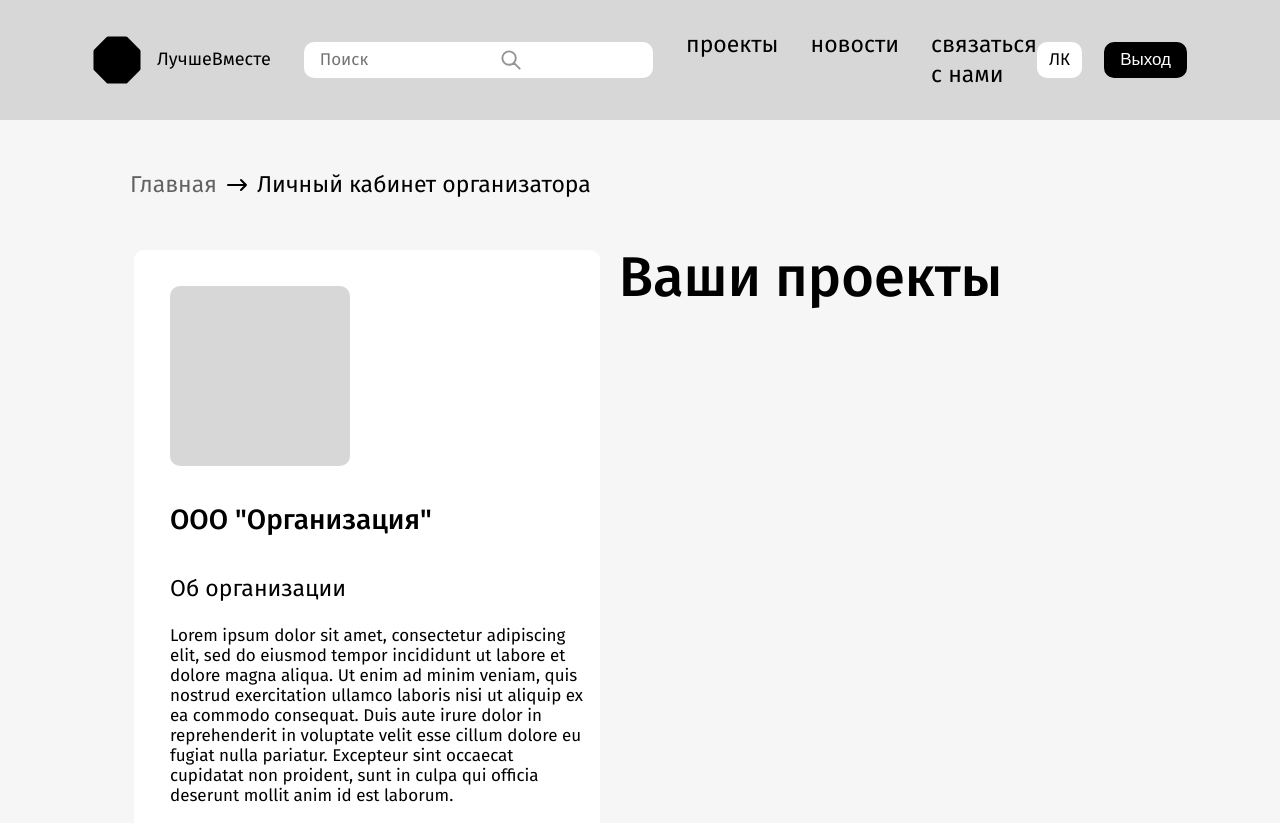
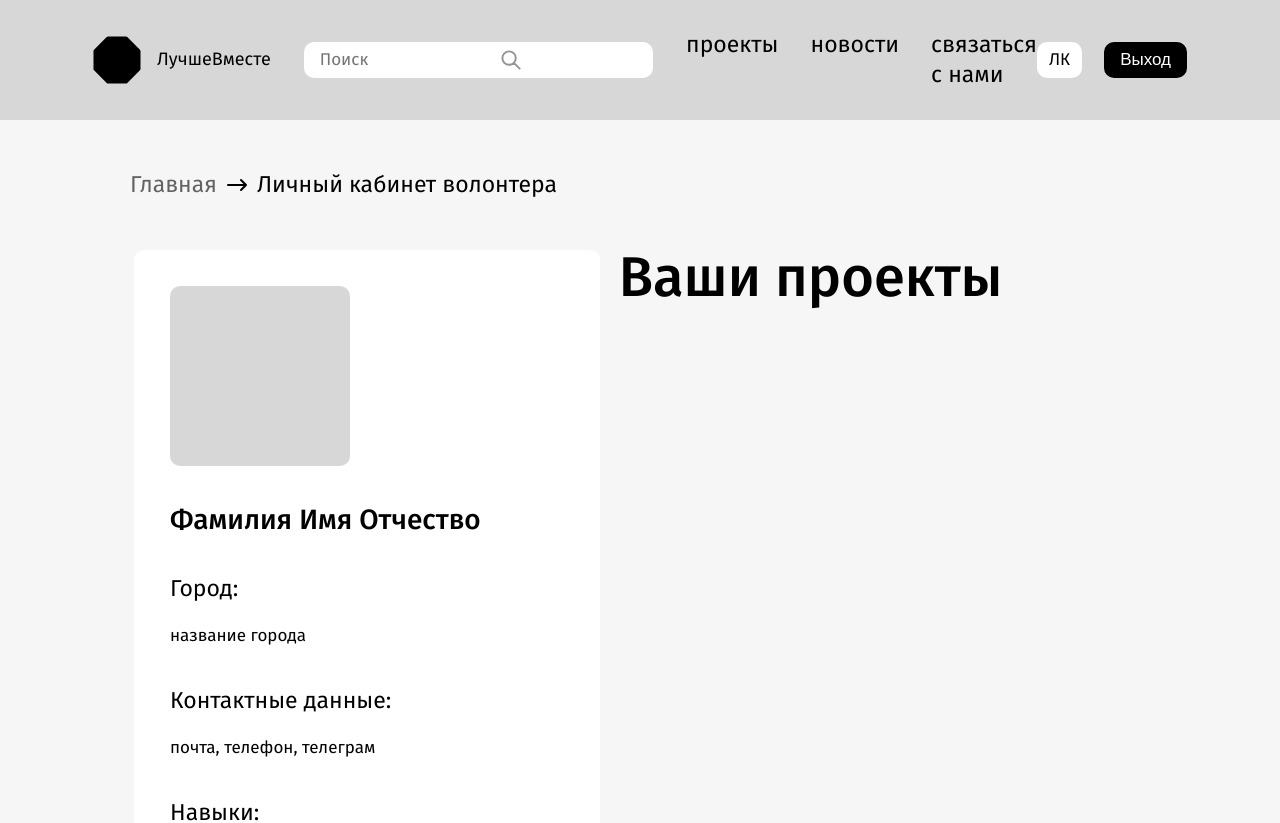
Before and after one commit to volunteers-for-city-projects/volunteers-frontend, a React (Create React App) app: page /profile in a window 1280 px wide. Shown: the top 823 px of the page. Built offline with nearby package versions, Linux system fonts and the light colour scheme.

Commit message:
fix(profilevolunteer): fixed logic component

```diff
--- a/src/components/ProfileMenu/ProfileMenu.jsx
+++ b/src/components/ProfileMenu/ProfileMenu.jsx
@@ -2,25 +2,20 @@ import PropTypes from 'prop-types';
 import './ProfileMenu.scss';
 import strelka from '../../images/icon-strelka.svg';
 
-function ProfileMenu({ isVolunteer }) {
+function ProfileMenu({ title }) {
 	return (
 		<div className="profile__menu">
 			<div className="profile__menu-wrapper">
 				<h2 className="profile__menu-title">Главная</h2>
 				<img className="profile__menu-image" src={strelka} alt="стрелка" />
-				{/* переключение на волонтера или организатора */}
-				{!isVolunteer ? (
-					<p className="profile__menu-subtitle">Личный кабинет волонтера</p>
-				) : (
-					<p className="profile__menu-subtitle">Личный кабинет организатора</p>
-				)}
+				<p className="profile__menu-subtitle">{title}</p>
 			</div>
 		</div>
 	);
 }
 
 ProfileMenu.propTypes = {
-	isVolunteer: PropTypes.bool.isRequired,
+	title: PropTypes.string.isRequired,
 };
 
 export default ProfileMenu;
--- a/src/components/ProfileOrganization/ProfileOrganization.jsx
+++ b/src/components/ProfileOrganization/ProfileOrganization.jsx
@@ -1,13 +1,31 @@
 import ProfileData from '../ProfileData/ProfileData';
 import dataOrganization from '../../utils/dataOrganization';
+import ProfileMenu from '../ProfileMenu/ProfileMenu';
+import { Pushbutton } from '../Pushbutton/Pushbutton';
 
 function ProfileOrganization() {
 	return (
 		<section className="profile-org">
-			<div className="profile__name">
-				<h2 className="profile__name-surname">ООО "Организация"</h2>
+			<ProfileMenu title="Личный кабинет организатора" />
+			<div className="profile__wrapper">
+				<div className="profile__container">
+					<div className="profile__image" />
+					<div className="profile__name">
+						<h2 className="profile__name-surname">ООО "Организация"</h2>
+					</div>
+					<ProfileData dataArray={dataOrganization} />
+					<div className="profile__button">
+						<Pushbutton
+							label="Редактировать профиль"
+							color="white"
+							size="medium"
+						/>
+					</div>
+				</div>
+				<div className="profile__projects">
+					<h2 className="profile__projects-title">Ваши проекты</h2>
+				</div>
 			</div>
-			<ProfileData dataArray={dataOrganization} />
 		</section>
 	);
 }
--- a/src/components/ProfileVolunteer/ProfileVolunteer.jsx
+++ b/src/components/ProfileVolunteer/ProfileVolunteer.jsx
@@ -9,22 +9,16 @@ import dataVolunteer from '../../utils/dataVolunteer';
 function ProfileVolunteer({ isVolunteer }) {
 	return (
 		<section className="profile">
-			<ProfileMenu isVolunteer />
+			{isVolunteer ? (
+				<>
+					<ProfileMenu title="Личный кабинет волонтера" />
 					<div className="profile__wrapper">
 						<div className="profile__container">
 							<div className="profile__image" />
-					{/* Переключение на организацию или волонтера - !isVolunteer или isVolunteer */}
-					{!isVolunteer ? (
-						<>
 							<div className="profile__name">
 								<h2 className="profile__name-surname">Фамилия Имя Отчество</h2>
 							</div>
 							<ProfileData dataArray={dataVolunteer} />
-						</>
-					) : (
-						<ProfileOrganization />
-					)}
-
 							<div className="profile__button">
 								<Pushbutton
 									label="Редактировать профиль"
@@ -37,6 +31,10 @@ function ProfileVolunteer({ isVolunteer }) {
 							<h2 className="profile__projects-title">Ваши проекты</h2>
 						</div>
 					</div>
+				</>
+			) : (
+				<ProfileOrganization />
+			)}
 		</section>
 	);
 }
```
Lines whose indentation alone changed are shown as unchanged.
